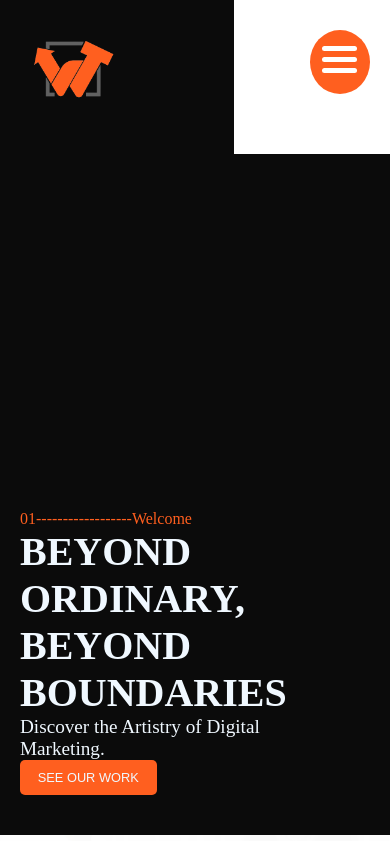
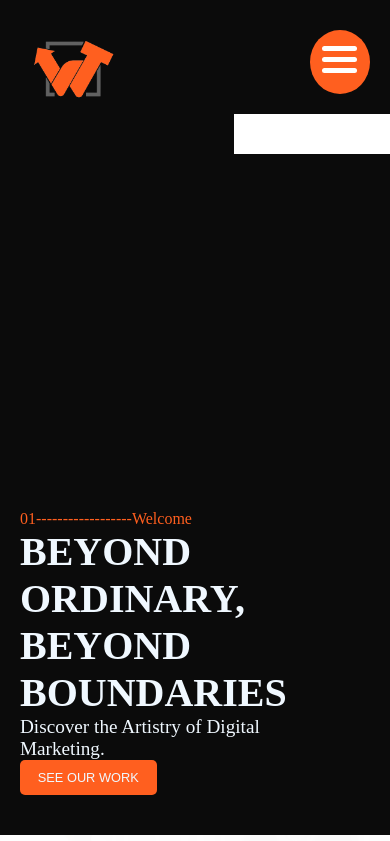
Before and after one commit to pranavmodi95/Web-Touter, a plain HTML site: page index.html in a window 390 px wide. Shown: the top 841 px of the page. Drawn offline with Linux system fonts and the light colour scheme.

Commit message:
Update style.css

```diff
--- a/style.css
+++ b/style.css
@@ -444,6 +444,10 @@ background-color: #797979;
             height: 130px;
             margin-left: 10px;
             }
+
+    #menu{
+        background-color: #0B0B0B;
+    }
 
     #hero-section{
         display: flex;
```
